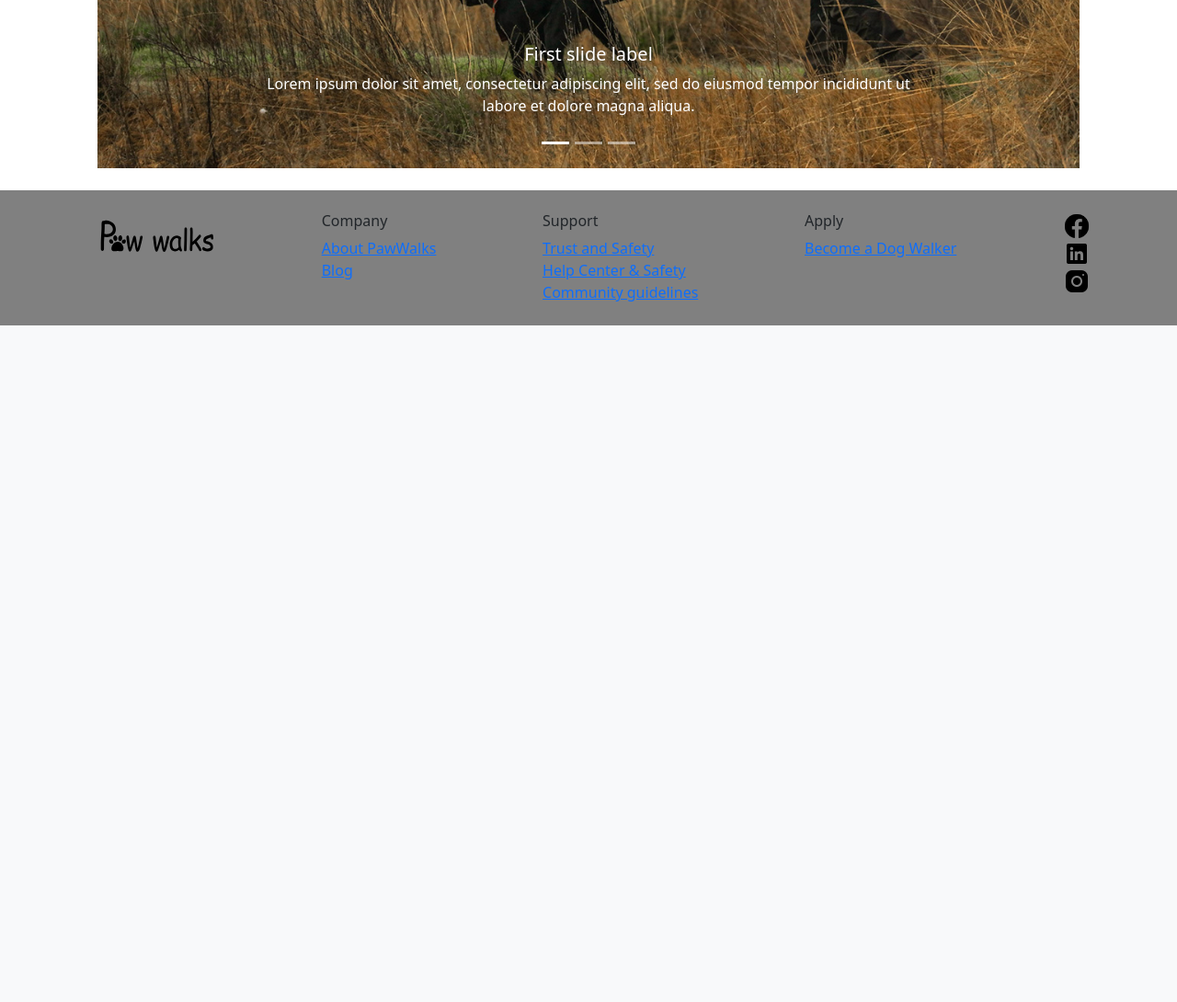
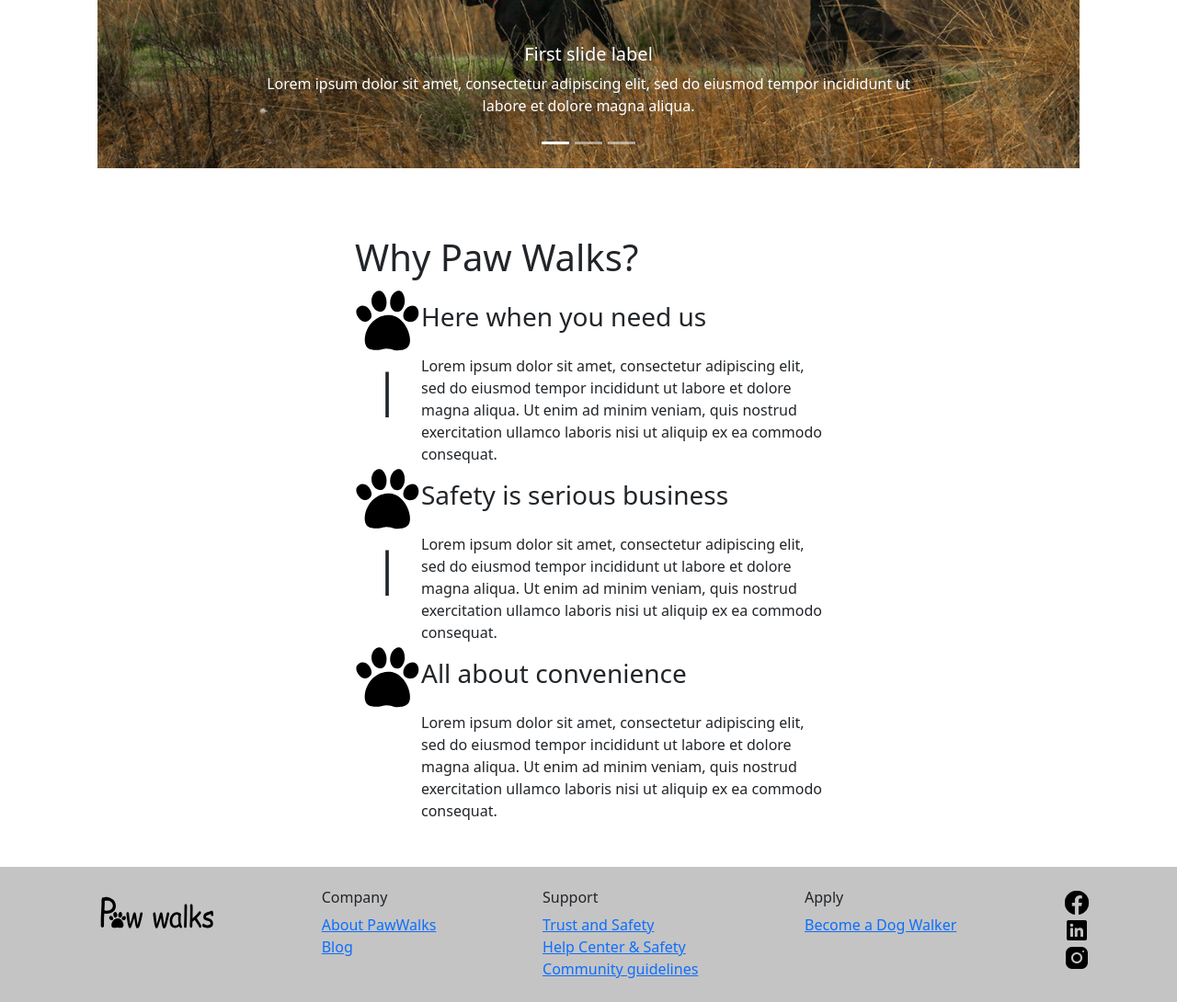
Before and after one commit to ivonamilankovic/dog_walk_project, a PHP site: page /home.php in a window 1280 px wide. Shown: the part 1920-3010 px from the top of the page at 92% size. Before the commit the page ends 2274 px from the top, so only its background shows below. Run offline with PHP 8.4, Linux system fonts and the light colour scheme.

Commit message:
homePage

```diff
--- a/css/homeStyle.css
+++ b/css/homeStyle.css
@@ -11,15 +11,26 @@
     text-decoration: none;
 }
 .karta{
-    background-color: #FFEF9F;
+    background-color: rgba(255, 239, 159, 0.8);
     padding: 20px;
     margin: 30px;
 }
 .footer{
-    background-color: gray;
+    background-color: #C4C4C4;
 }
 
 .social{
     width: 30px;
     height: 30px;
 }
+.paw{
+    display: flex;
+    justify-content: center;
+    width: 70px;
+}
+
+.line{
+    display: flex;
+    justify-content: center;
+    font-size: 50px;
+}
--- a/css/login.css
+++ b/css/login.css
@@ -7,3 +7,6 @@
 .success{
     border: 1px solid green;
 }
+.logo{
+    height:60px;
+}
--- a/css/signup.css
+++ b/css/signup.css
@@ -13,3 +13,6 @@
 .success{
     border: 1px solid green;
 }
+.logo{
+    height:60px;
+}
--- a/home.php
+++ b/home.php
@@ -11,6 +11,9 @@
 </head>
 
 <body>
+
+<!-- HEADER -->
+
 <div class="header h-75">
     <div class="container d-flex">
         <div class="me-auto p-3"><a href="./home.php"> <img src="images/pawwalks.svg" alt="PawWalks-logo" class="logo"></a></div>
@@ -20,16 +23,21 @@
 
 </div>
 
+<!-- MAIN -->
 
 <div class="container">
 
+    <!-- SEARCH -->
 
     <div class="input-group rounded p-4">
         <input type="search" class="form-control rounded" placeholder="Search" aria-label="Search" aria-describedby="search-addon" />
         </span>
     </div>
 
+    <!-- CARDS -->
+
     <div class="row justify-content-around">
+        <!-- BEST RATED DOG WALKERS -->
         <div class="border rounded col karta">
             <h3>Best rated dog walkers</h3>
 
@@ -108,9 +116,9 @@
                     </div>
                 </div>
             </div>
+        </div>
 
-
-        </div>
+        <!-- MOST ACTIVE DOG WALKERS -->
         <div class="border rounded col karta">
             <h3>Most active dog walkers</h3>
 
@@ -192,6 +200,8 @@
         </div>
     </div>
 
+    <!-- GALLERY -->
+
     <div class="p-4 d-flex justify-content-center">
         <div id="carouselExample" class="carousel carousel slide" data-bs-ride="carousel">
             <div class="carousel-indicators">
@@ -233,9 +243,46 @@
         </div>
     </div>
 
+
+<!-- WHY PAW WALKS -->
+
+<div class=" p-5 d-flex justify-content-center">
+
+    <table class=" w-50">
+        <tr>
+            <td colspan="2"><h1>Why Paw Walks?</h1></td>
+        </tr>
+        <tr>
+            <td><img src="images/paw.svg" alt="paw" class="paw"></td>
+            <td><h3>Here when you need us</h3></td>
+        </tr>
+        <tr>
+            <td class="line">|</td>
+            <td>Lorem ipsum dolor sit amet, consectetur adipiscing elit, sed do eiusmod tempor incididunt ut labore et dolore magna aliqua. Ut enim ad minim veniam, quis nostrud exercitation ullamco laboris nisi ut aliquip ex ea commodo consequat.</td>
+        </tr>
+        <tr>
+            <td><img src="images/paw.svg" alt="paw" class="paw"></td>
+            <td><h3>Safety is serious business</h3></td>
+        </tr>
+        <tr>
+            <td class="line">|</td>
+            <td>Lorem ipsum dolor sit amet, consectetur adipiscing elit, sed do eiusmod tempor incididunt ut labore et dolore magna aliqua. Ut enim ad minim veniam, quis nostrud exercitation ullamco laboris nisi ut aliquip ex ea commodo consequat.</td>
+        </tr>
+        <tr>
+            <td><img src="images/paw.svg" alt="paw" class="paw"></td>
+            <td><h3>All about convenience</h3></td>
+        </tr>
+        <tr>
+            <td class="line"></td>
+            <td>Lorem ipsum dolor sit amet, consectetur adipiscing elit, sed do eiusmod tempor incididunt ut labore et dolore magna aliqua. Ut enim ad minim veniam, quis nostrud exercitation ullamco laboris nisi ut aliquip ex ea commodo consequat.</td>
+        </tr>
+
+    </table>
 </div>
 
 
+</div>
+<!-- FOOTER -->
 <div class="footer">
     <div class="container  d-flex justify-content-between p-4">
         <img src="images/pawwalks.svg" class="logo" alt="PawWalksLogo"/>
--- a/login.php
+++ b/login.php
@@ -11,7 +11,7 @@
 
 <body>
     <header>
-        <h1><a href="./home.php">Dog Walk</a></h1>
+        <h1><a href="./home.php"> <img src="images/pawwalks.svg" alt="PawWalks-logo" class="logo"></a></h1>
         <ul>
             <li><a href="./allwalkers.php">All Walkers</a></li>
             <li><a href="./login.php">Login</a></li>
--- a/signup.php
+++ b/signup.php
@@ -11,7 +11,7 @@
 
 <body>
     <header>
-        <h1><a href="./home.php">Dog Walk</a></h1>
+        <h1><a href="./home.php"><img src="images/pawwalks.svg" alt="PawWalks-logo" class="logo"></a></h1>
         <ul>
             <li><a href="./allwalkers.php">All Walkers</a></li>
             <li><a href="./login.php">Login</a></li>
```
Also changed, not shown: images/line.svg (added), images/paw.svg (added).
